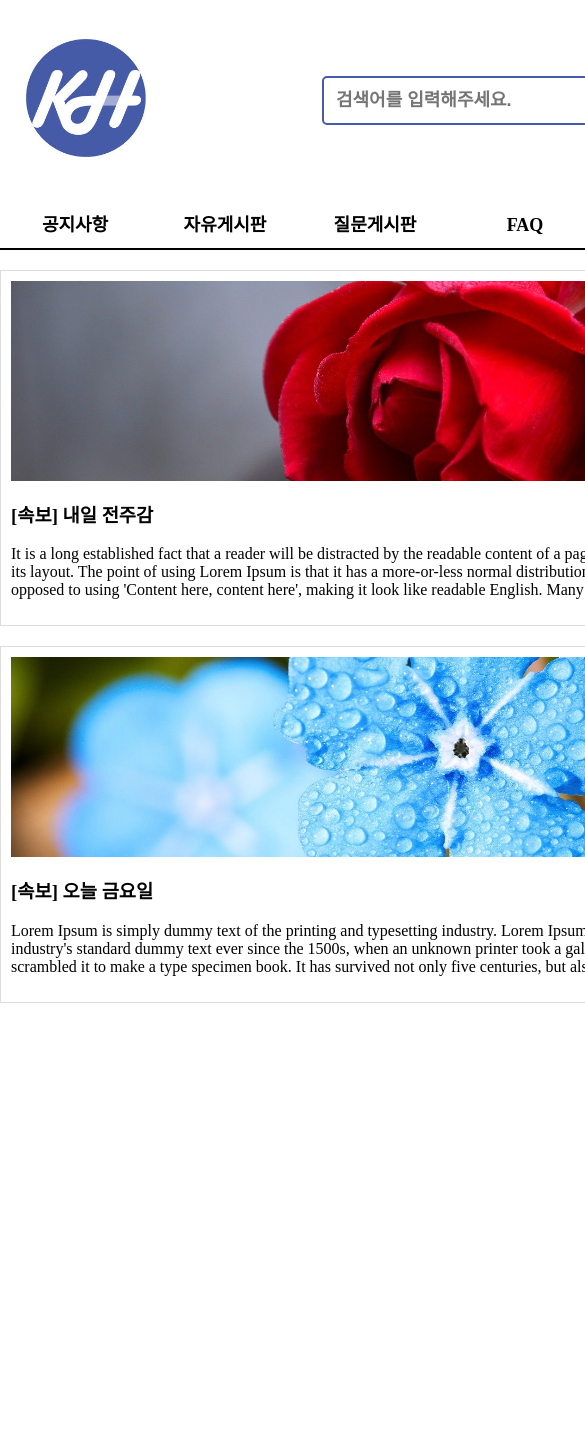
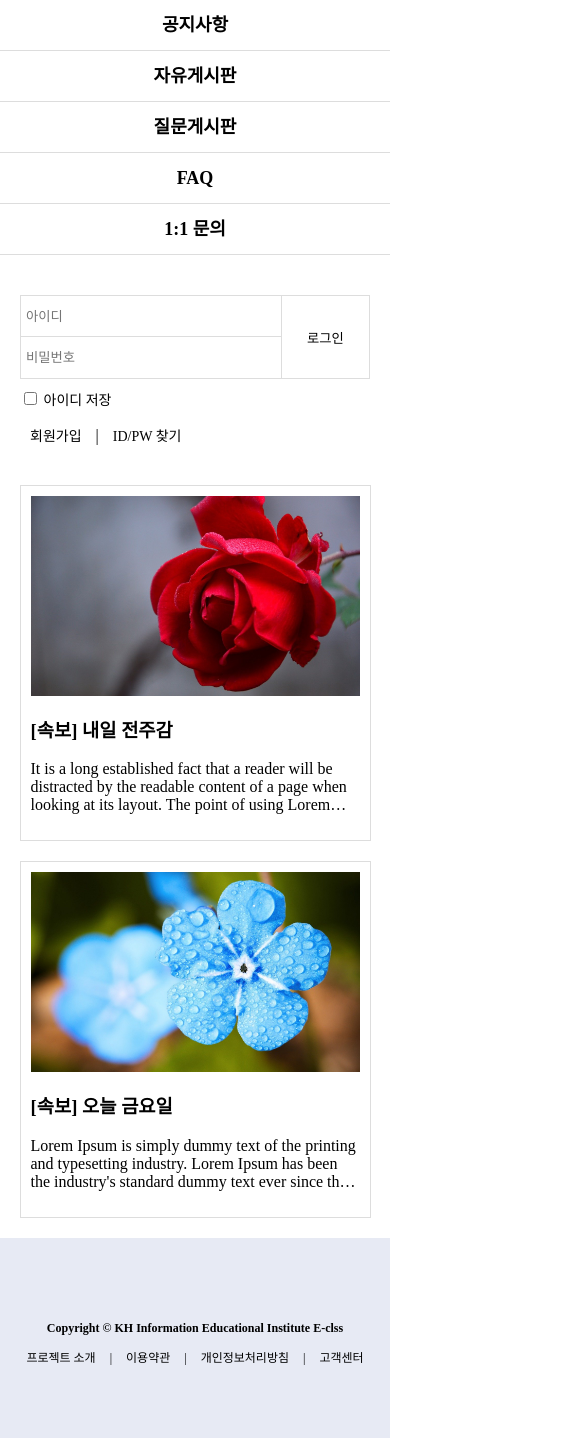
Before and after one commit to PYJ0915/04_WebFront, a plain HTML site: page 2_CSS3/12_시멘틱태그.html in a window 390 px wide. Shown: the top 1438 px of the page, 585 px wide, since content can reach past the window. Before the commit the page ends 1023 px from the top, so only its background shows below. Drawn offline with Linux system fonts and the light colour scheme.

Commit message:
1110 수업 끝

```diff
--- a/2_CSS3/12_시멘틱태그.html
+++ b/2_CSS3/12_시멘틱태그.html
@@ -101,11 +101,48 @@
     </section>
 
     <!-- 아이디/비밀번호 로그인 영역 -->
-    <section class="content-2"></section>
+    <section class="content-2">
+
+      <form action="#" name="login-form">
+        <fieldset id="id-pw-area">
+          <section>
+            <input type="text" name="inputId" placeholder="아이디">
+            <input type="password" name="inputPw" placeholder="비밀번호">
+          </section>
+          <section>
+            <button type="submit">로그인</button>
+          </section>
+        </fieldset>
+        <label>
+          <input type="checkbox" name="saveId"> 아이디 저장
+        </label>
+      </form>
+
+      <!-- 회원가입 / ID/PW 찾기 영역 -->
+      <section id="signup-find-area">
+        <a href="#">회원가입</a>
+        <span>|</span>
+        <a href="#">ID/PW 찾기</a>
+      </section>
+
+    </section>
+
   </section>
 </main>
-<footer></footer>
 
+<footer>
+  <p>Copyright &copy; KH Information Educational Institute E-clss</p>
+
+  <section>
+    <a href="#">프로젝트 소개</a>
+    <span>|</span>
+    <a href="#">이용약관</a>
+    <span>|</span>
+    <a href="#">개인정보처리방침</a>
+    <span>|</span>
+    <a href="#">고객센터</a>
+  </section>
+</footer>
 
 </body>
 </html>
--- /dev/null
+++ b/2_CSS3/13_유튜브클론코딩.html
@@ -0,0 +1,99 @@
+<!DOCTYPE html>
+<html lang="ko">
+<head>
+  <meta charset="UTF-8">
+  <meta name="viewport" content="width=device-width, initial-scale=1.0">
+  <link rel="shortcut icon" href="/images/youtube.ico/favicon.ico">
+  <title>첫 회식 - Youtube</title>
+
+  <link rel="stylesheet" href="CSS/youtube.css">
+  <script src="https://kit.fontawesome.com/652d962d08.js" crossorigin="anonymous"></script>
+</head>
+<body>
+
+  <main>
+    <header>
+      <section class="menu">
+         <a href="#" class="fa-solid fa-bars"></a>
+      </section>
+      <section class="logo">
+        <a href="#"><img src="/images/youtube-logo.png"></a>
+      </section>
+      <section class="search">
+        <form class="search-form">
+          <fieldset>
+            <input name="query" placeholder="검색">
+            <button class="fa-solid fa-keyboard" id="keyboard"></button>
+            <button class="fa-solid fa-magnifying-glass" id="search-btn"></button>
+          </fieldset>
+        </form>
+      </section>
+      <section class="mic">
+        <button class="fa-solid fa-microphone"></button>
+      </section>
+      <section class="setting">
+        <button class="fa-solid fa-ellipsis-vertical"></button>
+      </section>
+      <section class="login">
+        <button class="fa-solid fa-circle-user">로그인</button>
+      </section>
+    </header>
+
+    <section class="content-1">
+
+      <section class="video">
+       <iframe width="1314" height="734" src="https://www.youtube.com/embed/UJIpoIaeKtE?si=8hDFMdUbjAbFBw6c" title="YouTube video player" frameborder="0" allow="accelerometer; autoplay; clipboard-write; encrypted-media; gyroscope; picture-in-picture; web-share" referrerpolicy="strict-origin-when-cross-origin" allowfullscreen></iframe>
+      </section>
+
+      <section class="title">
+        <h2>첫 회식</h2>
+      </section>
+
+      <section class="channel">
+        <a href="#" class="channel-logo">
+        <img src="/images/channels4_profile.jpg">
+        </a>
+
+        <div>
+        <a href="#" class="channel-name">숏박스 <i class="fa-solid fa-circle-check"></i> </a>
+        <p>구독자 368만명</p>
+        </div>
+
+        <button id="subscribe-btn">구독</button>
+
+        <fieldset>
+        <button id="recommand-btn" class="fa-solid fa-thumbs-up">&nbsp;&nbsp; 3.3만</button>
+        <button id="hate-btn" class="fa-solid fa-thumbs-down"></button>
+        </fieldset>
+
+        <button id="share-btn" class="fa-solid fa-share">&nbsp;&nbsp;공유</button>
+        <button id="bookmark-btn" class="fa-solid fa-bookmark">&nbsp;&nbsp;저장</button>
+        <button id="plus-btn" class="fa-solid fa-ellipsis"></button>
+      </section>
+
+      <div id="description">
+        <pre>
+조회수 2,536,248회  2025. 11. 7.  #신입사원 #숏박스 #ETF
+#스케치코미디 #숏박스 #신입사원 #ETF
+
+"연금은 그냥 KODEX ETF로 하면 좋대요"  ... 더보기
+
+https://m.site.naver.com/1UUJ9
+-----------------------------------------------------
+↑푸짐한 선물까지
+
+
+오왠 - 오늘
+음원 사용을 허락해주신 오왠님
+그리고 관계자분들께 감사드립니다.
+      </pre>
+
+    </div>
+
+    <section class="content-2"></section>
+        </section>
+
+  </main>
+
+</body>
+</html>
--- a/2_CSS3/CSS/semantic.css
+++ b/2_CSS3/CSS/semantic.css
@@ -70,6 +70,14 @@ header > section:nth-of-type(1), header > section:nth-of-type(2){
 nav{
   height: 50px;
   border-bottom: 2px solid black;
+
+  position: sticky;
+  /* sticky: 특정 스크롤 위치에 도달했을 때 요소가 고정되는 효과를 주고싶을 때 사용
+     => top, bottom, left, right 속성이 필수로 같이 작성되어야 함!
+     => 임계점 도달 시 어느 위치에 부착할 지 정해야하기 때문
+   */
+   top: 0;
+   background-color: white;
 }
 
 nav > ul{
@@ -158,3 +166,182 @@ nav a:hover{
 .content-2{
   flex-basis: 30%;
 }
+
+form[name="login-form"]{
+  height: 130px;
+  margin-top: 20px;
+
+  display: flex;
+  flex-direction: column;
+}
+
+#id-pw-area{
+  flex-basis: 70%;
+  margin: 0;
+  padding: 0;
+  border: 1px solid #ddd;
+
+  display: flex;
+}
+
+#id-pw-area > section:first-child{
+  flex-basis: 75%;
+
+  display: flex;
+  flex-direction: column;
+}
+
+#id-pw-area > section:last-child{
+  flex-basis: 25%;
+
+}
+
+#id-pw-area input{
+  flex-basis: 50%;
+  border: none;
+  outline: none;
+  padding: 5px;
+
+  border-right: 1px solid #ddd;
+}
+
+#id-pw-area input:first-child{
+  border-bottom: 1px solid #ddd;
+}
+
+#id-pw-area button{
+  width: 100%;
+  height: 100%;
+
+  border: none;
+  background-color: transparent;
+
+  cursor: pointer;
+}
+
+#id-pw-area button:hover{
+  background-color: #455ba8;
+  color: white;
+}
+
+#id-pw-area input:focus{
+  border:2px solid #455ba8;
+}
+
+form[name="login-form"] > label{
+  flex-basis: 30%;
+  margin-top: 10px;
+  font-size: 14px;
+}
+
+#signup-find-area{
+  margin-left: 10px;
+}
+
+#signup-find-area > a{
+  color: black;
+  font-size: 14px;
+  text-decoration: none;
+}
+
+#signup-find-area > span{
+  padding: 0 10px;
+}
+
+footer{
+  height: 200px;
+  background-color: #a3add342;
+
+  display: flex;
+  flex-direction: column;
+  justify-content: center;
+  align-items: center;
+}
+
+footer > p{
+  font-weight: bold;
+}
+
+footer > section > *{
+  font-size: 14px;
+}
+
+footer a{
+  text-decoration: none;
+  color: black;
+}
+
+footer span{
+  padding: 0 10px;
+}
+
+/*
+ 미디어 쿼리 (Media Query)
+
+ @mdeia
+ : 미디어 쿼리를 선언하는 키워드로,
+   특정 조건(화면 크기)에 따라 CSS 스타일을 적용할 때 사용
+
+ all
+: 미디어 유형을 나타내는 부분. (생략 가능, 보통 screen을 많이 사용)
+=> 모든 미디어 유형에 적용된다.
+
+ (max-width: 767px) : 반응형 모바일 기준
+ => 기기의 화면 너비가 767px 너비 이하일 때 해당 스타일 적용! (스마트폰, 작은 태블릿 ...)
+ */
+
+
+ /* 모바일: 화면 너비가 767px 이하일 때 */
+ @media all and (max-width: 767px){
+
+  main{
+    width: 100vw;
+    /* vw : Viewport width의 약자
+       => 현재 뷰포트의 100%만큼 너비 차지 */
+  }
+
+  header{
+    display: none;
+  }
+
+  nav{
+    width: 100%;
+    border-bottom: none;
+    height: auto;
+  }
+
+  nav > ul{
+    flex-direction: column;
+  }
+
+  nav li{
+    flex-basis: auto;
+    border-bottom: 1px solid #ddd;
+  }
+
+  .content{
+    flex-direction: column-reverse;
+  }
+
+  .content-1{
+   justify-content: center;
+   align-items: center;
+  }
+
+  .content-2{
+    padding: 20px;
+  }
+
+  footer p, footer > section > *{
+    font-size: 12px;
+  }
+
+ }
+
+ @media screen and (min-width: 768px) and (max-width: 1023px) { /* 태블릿 Ver */
+
+ }
+
+ @media (min-width: 1024px) { /* PC Ver */
+
+ }
--- /dev/null
+++ b/2_CSS3/CSS/youtube.css
@@ -0,0 +1,276 @@
+*{
+  box-sizing: border-box;
+}
+
+body{
+  margin: 0;
+}
+
+main{
+  padding: 0;
+  margin: auto;
+}
+
+header{
+  height: 56px;
+  display: flex;
+}
+
+.menu{
+  padding: 24px;
+  flex-basis: 5%;
+  width: 40px;
+  height: 40px;
+}
+
+.menu > a{
+  color: black;
+  text-decoration: none;
+
+  font-size: 24px;
+  transition-duration: 0.2s;
+}
+
+.menu > a:hover{
+  background-color: #e5e5e5;
+  border-radius: 40px;
+}
+
+.logo{
+  padding: 24px;
+  flex-basis: 12%;
+  padding-right: 400px;
+}
+
+.logo img{
+  width: 95px;
+}
+
+.search{
+  flex-basis: 30%;
+  padding: 10px;
+
+}
+
+.search  fieldset{
+  border: 1px solid black;
+  border-radius: 30px;
+  padding: 0;
+  height: 40px;
+  display: flex;
+}
+
+.search-form input{
+  flex-basis: 83%;
+  font-size: 18px;
+  border: none;
+  outline: none;
+  padding-left: 10px;
+  width: 100%;
+  height: 100%;
+  background-color: transparent;
+}
+
+#keyboard{
+  flex-basis: 5%;
+  cursor: pointer;
+  font-size: 15px;
+  border: 0;
+  background-color: transparent;
+  margin-right: 5px;
+}
+
+
+#search-btn{
+  flex-basis: 12%;
+  border: 0;
+  cursor: pointer;
+  font-size: 20px;
+  background-color: #e9ecef;
+  border-top-right-radius: 17px;
+  border-bottom-right-radius: 17px;
+  border-left: 1px solid black;
+}
+
+#search-btn:hover{
+  background-color: #dee2e6;
+}
+
+.mic{
+  padding-top: 8px;
+  padding-left: 5px;
+  flex-basis: 3%;
+}
+
+.mic > button{
+  font-size: 20px;
+  width: 80%;
+  height: 90%;
+  border-radius: 30px;
+  border: none;
+  background-color: #e9ecef;
+  cursor: pointer;
+}
+
+.mic > button:hover{
+   background-color: #dee2e6;
+}
+
+.setting{
+  flex-basis: 20%;
+  padding-left: 500px;
+  padding-top: 20px;
+  padding-right: 10px;
+}
+
+.setting > button{
+  background-color: transparent;
+  border: none;
+  font-size: 24px;
+  cursor: pointer;
+}
+
+.login{
+  flex-basis: 5%;
+  padding-top: 10px;
+}
+
+.login > button{
+  cursor: pointer;
+  width: 100%;
+  height: 100%;
+  font-size: 18px;
+  color: #0096c7;
+  border-radius: 30px;
+  border: 1px solid #ddd;
+  background-color: transparent;
+  font-weight: 600;
+}
+
+.login > button:hover{
+  background-color: #a9d6e5;
+}
+
+.content-1{
+  padding-top: 30px;
+  padding-left: 80px;
+}
+
+.title > h2{
+  margin: 0;
+}
+
+.channel{
+  display: flex;
+  padding-top: 10px;
+}
+
+.channel img{
+  width: 40px;
+  height: 40px;
+  border-radius: 20px;
+}
+
+.channel-name{
+  padding-left: 5px;
+  height: 22px;
+  text-decoration: none;
+  color: black;
+}
+.channel p{
+  margin: 0;
+  height: 18px;
+  font-size: 12px;
+  padding-left: 5px;
+}
+
+.channel > div{
+  display: flex;
+  flex-direction: column;
+}
+
+#subscribe-btn{
+  width: 58px;
+  height: 36px;
+  margin-left: 30px;
+  background-color: black;
+  color: white;
+  border-radius: 20px;
+  cursor: pointer;
+}
+
+.channel > fieldset{
+  margin-left: 770px;
+  flex-basis: 7%;
+  background-color: #e9ecef;
+  padding: 0;
+  border-radius: 20px;
+  height: 36px;
+  border: none;
+  display: flex;
+}
+
+#recommand-btn{
+  flex-basis: 65%;
+  border: none;
+  background-color: transparent;
+  border-right: 1px solid #ddd;
+  cursor: pointer;
+}
+
+#hate-btn{
+  flex-basis: 35%;
+  border: none;
+  background-color: transparent;
+  cursor: pointer;
+}
+
+#recommand-btn:hover, #hate-btn:hover, #share-btn:hover, #bookmark-btn:hover, #plus-btn:hover{
+  background-color: #dee2e6;
+  border-radius: 20px;
+}
+
+#share-btn, #bookmark-btn{
+  flex-basis: 4%;
+  margin-left: 7px;
+  border-radius: 20px;
+  height: 36px;
+  border: none;
+}
+
+#plus-btn{
+  flex-basis: 2%;
+  margin-left: 7px;
+  border-radius: 20px;
+  height: 36px;
+  border: none;
+}
+
+#description{
+  background-color: #e9ecef;
+  border-radius: 30px;
+  width: 1300px;
+  height: 104px;
+  display: flex;
+  cursor: pointer;
+}
+
+#description > pre{
+   display: -webkit-box;
+
+  -webkit-line-clamp: 3;
+
+  -webkit-box-orient: vertical;
+
+  overflow: hidden;
+
+  padding: 13px;
+}
+
+#description > p{
+  padding-top: 48px;
+}
+
+#description:hover{
+  background-color: #f7ede2;
+}
```
Also changed, not shown: images/channels4_profile.jpg (added), images/youtube-logo-tab.png (added), images/youtube-logo.png (added), images/youtube.ico/favicon.ico (added).
